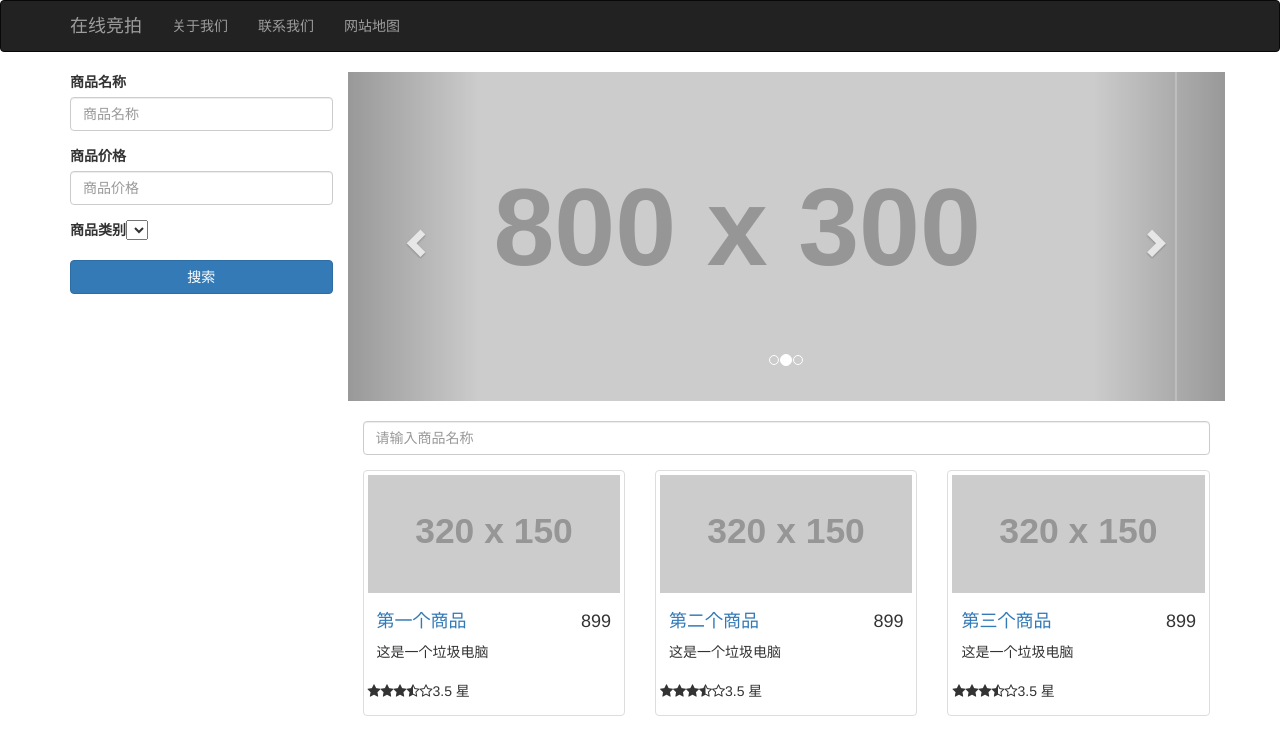
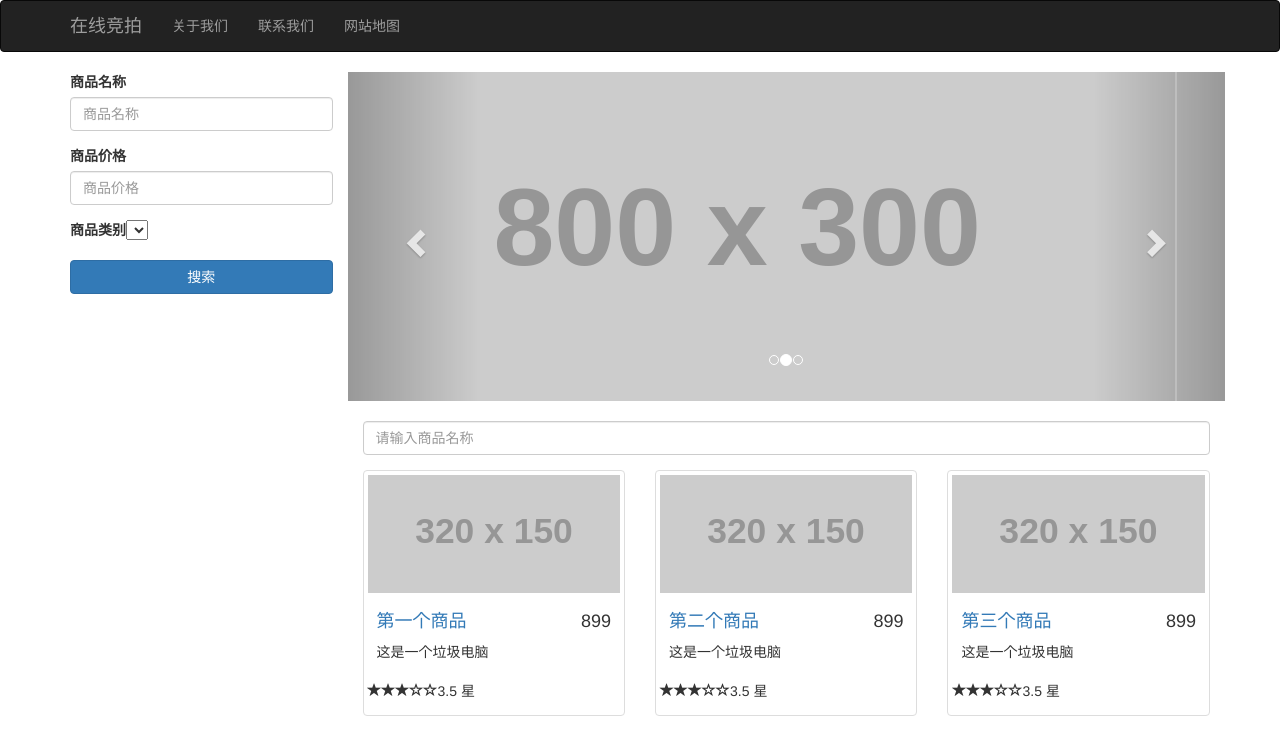
Before and after one commit to quadrant26/angular4_demo, an Angular app in the folder angular-app/: page / in a window 1280 px wide. Shown: the top 734 px of the page. Built offline with nearby package versions, Linux system fonts and the light colour scheme.

Commit message:
点击评分 stars

```diff
--- a/angular-app/src/app/stars/stars.component.html
+++ b/angular-app/src/app/stars/stars.component.html
@@ -1,8 +1,14 @@
 <p>
-  <i *ngFor="let star of stars" class="fa"
-     [class.fa-star]="star==='full'"
-     [class.fa-star-half-o]="star==='half'"
-     [class.fa-star-o]="star==='empty'"
-  ></i>
-  <span>{{rating}} 星</span>
+  <!--<i *ngFor="let star of stars; let i = index;" class="fa"-->
+     <!--[class.fa-star]="star==='full'"-->
+     <!--[class.fa-star-half-o]="star==='half'"-->
+     <!--[class.fa-star-o]="star==='empty'"-->
+     <!--(click)="clickStar(i)"-->
+  <!--&gt;</i>-->
+  <span *ngFor="let star of stars; let i = index;"
+        class="glyphicon glyphicon-star"
+        [class.glyphicon-star-empty]="star"
+        (click)="clickStar(i)"
+  ></span>
+ <span>{{rating}} 星</span>
 </p>
--- a/angular-app/src/app/stars/stars.component.ts
+++ b/angular-app/src/app/stars/stars.component.ts
@@ -1,29 +1,55 @@
-import {Component, Input, OnInit} from '@angular/core';
+import {Component, OnInit, Input, Output, OnChanges, EventEmitter, SimpleChanges} from '@angular/core';
 
 @Component({
   selector: 'app-stars',
   templateUrl: './stars.component.html',
   styleUrls: ['./stars.component.css']
 })
-export class StarsComponent implements OnInit {
+export class StarsComponent implements OnInit, OnChanges {
   @Input()
-  public rating: number;
-  public stars = [];
+  private rating: number = 0;
+  private stars: boolean[];
+
+  @Input()
+  private readonly: boolean = true;
+
+  @Output()
+  private ratingChange: EventEmitter<number> = new EventEmitter();
+
+
   constructor() {
   }
+
   ngOnInit() {
-    const full: number = Math.floor(this.rating);
-    const half: number = Math.ceil(this.rating - full);
-    const empty: number = 5 - full - half;
-    for (let i = 0; i < 5; i++) {
-      if (i < full) {
-        this.stars.push('full');
-      } else if (i === full && half !== 0) {
-        this.stars.push('half')
-      } else {
-        this.stars.push('empty')
-      }
+    // this.stars = [];
+    // const full: number = Math.floor(this.rating);
+    // const half: number = Math.ceil(this.rating - full);
+    // const empty: number = 5 - full - half;
+    // for (let i = 0; i < 5; i++) {
+    //   if (i < full) {
+    //     this.stars.push('full');
+    //   } else if (i === full && half !== 0) {
+    //     this.stars.push('half')
+    //   } else {
+    //     this.stars.push('empty')
+    //   }
+    // }
+  }
+
+  clickStar(index: number) {
+    if (!this.readonly){
+      this.rating = index + 1;
+      this.ratingChange.emit(this.rating);
+      //this.ngOnInit()
     }
   }
 
+  ngOnChanges(changes: SimpleChanges): void{
+    this.stars = [];
+    for (let i = 1; i <= 5; i++) {
+      this.stars.push(i > this.rating ? true : false);
+    }
+  }
+
+
 }
```
